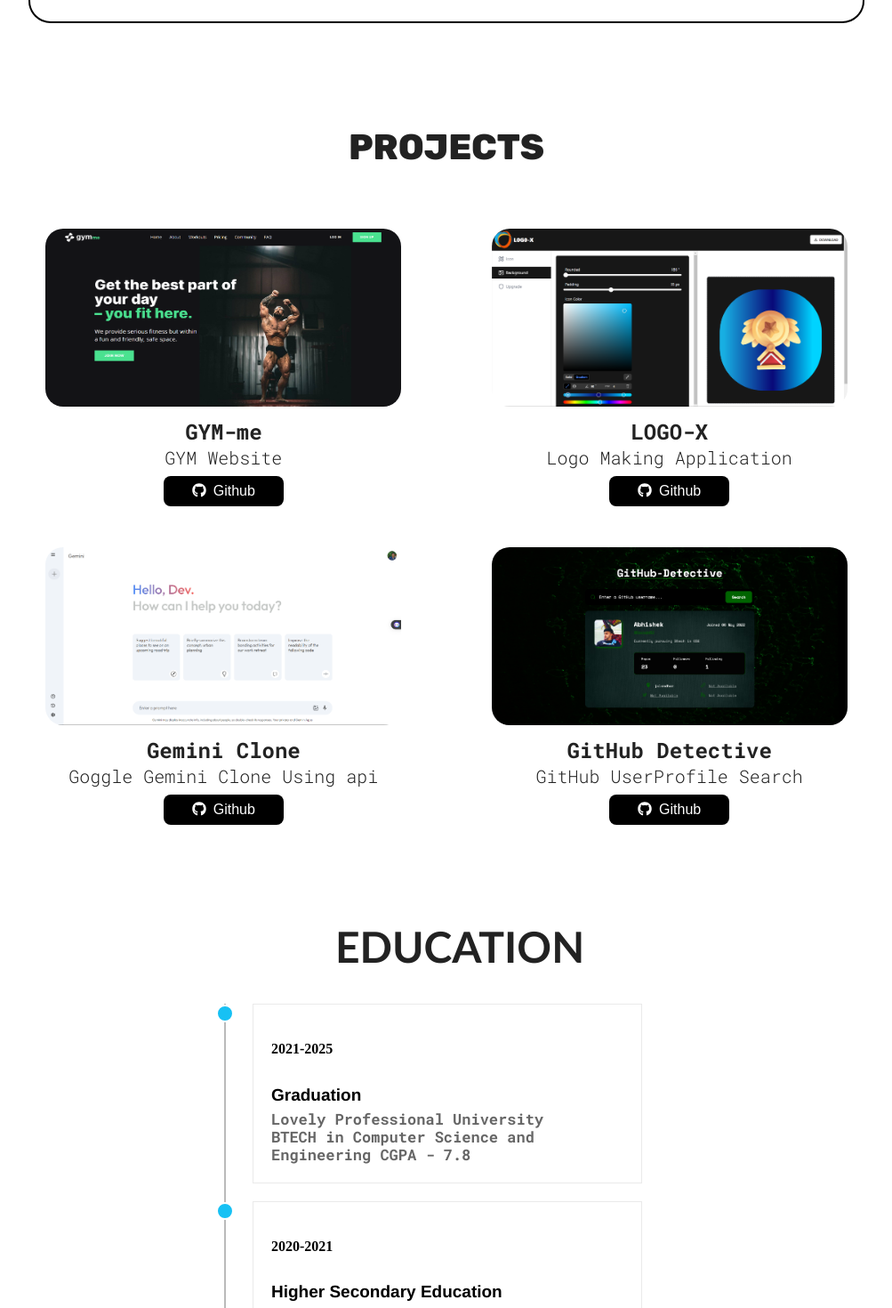
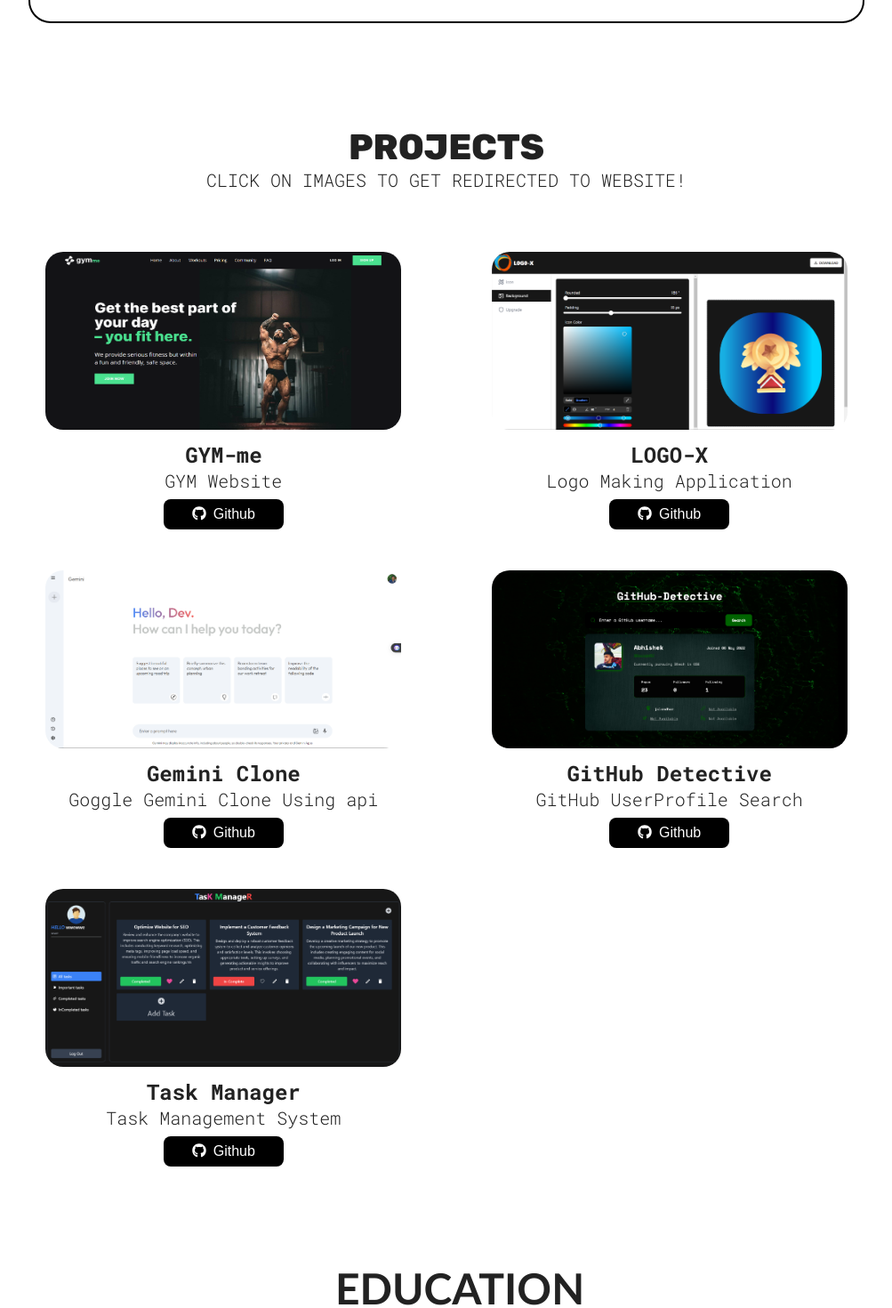
Before and after one commit to Bazuga02/my-portfolio, a React (Vite) app: page / in a window 1280 px wide. Shown: the part 756-2226 px from the top of the page at 89% size, without its empty margins (138-1141 px from the left). Built offline with nearby package versions, Linux system fonts and the light colour scheme.

Commit message:
new project

```diff
--- a/src/sections/Projects/Projects.jsx
+++ b/src/sections/Projects/Projects.jsx
@@ -3,12 +3,18 @@
 import proj2 from "../../assets/proj2.png";
 import proj3 from "../../assets/proj3.png";
 import proj4 from "../../assets/proj4.png";
+import proj5 from "../../assets/proj5.png";
 import ProjectCard from "../../common/ProjectCard";
 
 function Projects() {
   return (
     <section id="projects" className={styles.container}>
-      <h1 className="sectionTitle">Projects</h1>
+      <h1 className="sectionTitle">
+        Projects
+        <span>
+          <p>Click on images to get redirected to website!</p>
+        </span>{" "}
+      </h1>
       <div className={styles.projectsContainer}>
         <ProjectCard
           src={proj1}
@@ -38,6 +44,13 @@
           p="GitHub UserProfile Search"
           github="https://github.com/Bazuga02/git-detective"
         />
+        <ProjectCard
+          src={proj5}
+          link="https://666b9e0a1733a4f1ad4db51c--endearing-kheer-9262e2.netlify.app/"
+          h3="Task Manager"
+          p="Task Management System"
+          github="https://github.com/Bazuga02/mernback"
+        />
       </div>
     </section>
   );
```
Also changed, not shown: src/components/ProjectDetail.jsx (deleted, +0 -11 lines), src/assets/proj5.png (added), src/sections/Projects/ProjectsStyles.module.css (line endings or trailing spaces).
